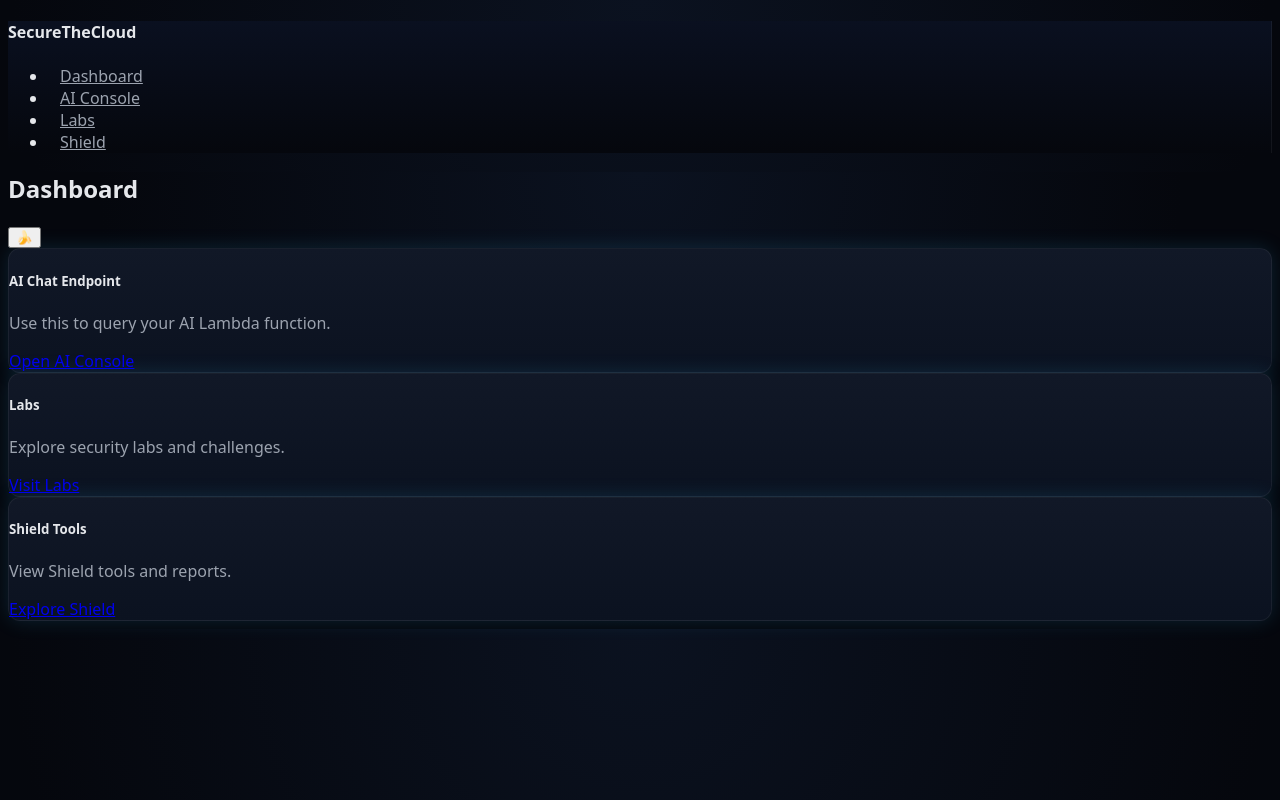
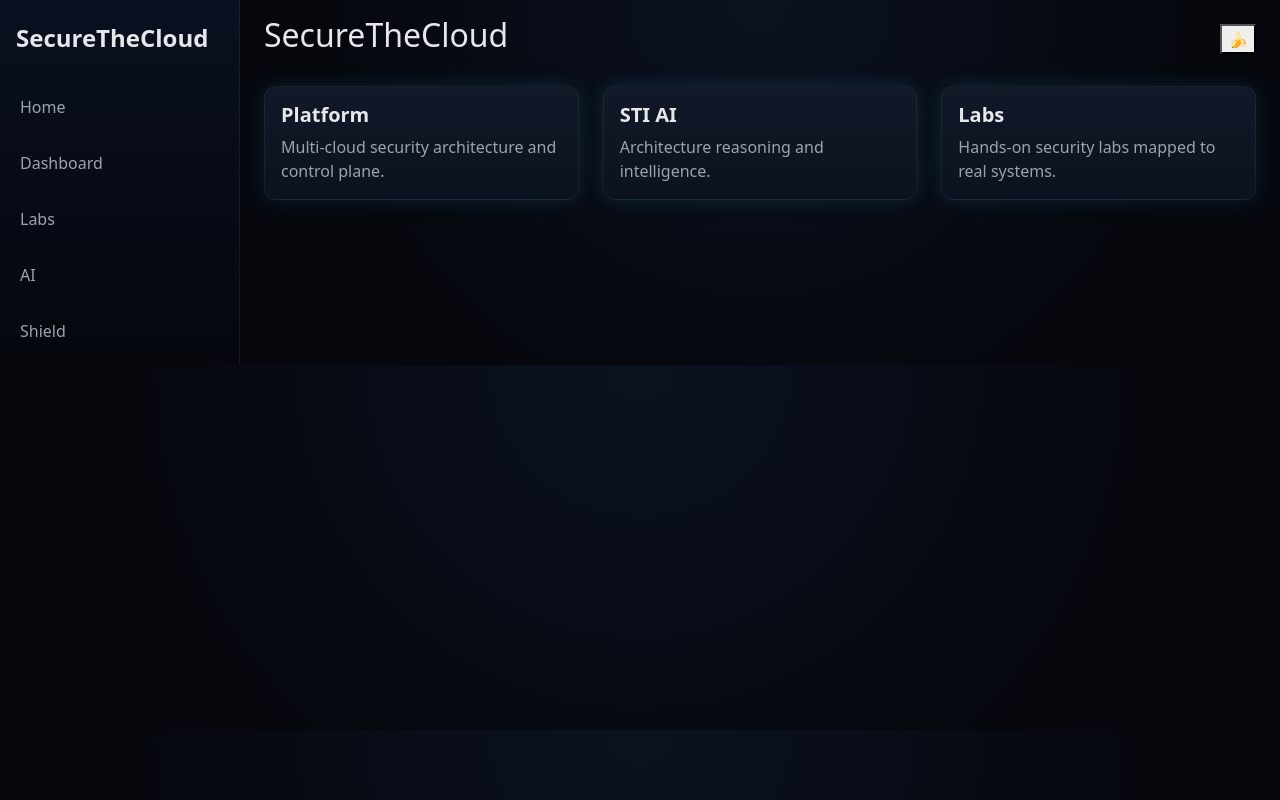
Before and after one commit to S3curethecloud/securethecloud-platform, a website: page site/index.html in a window 1280 px wide. Drawn offline with nearby package versions, Linux system fonts and the light colour scheme.

Commit message:
🩹 Restore Bootstrap CSS required for dashboard layout

```diff
--- a/site/index.html
+++ b/site/index.html
@@ -1,83 +1,93 @@
 <!DOCTYPE html>
-<html lang="en">
+<html lang="en" data-theme="dark">
 <head>
   <meta charset="UTF-8" />
   <meta name="viewport" content="width=device-width, initial-scale=1" />
   <title>SecureTheCloud Dashboard</title>
 
-  <!-- CSS (ONLY THIS) -->
-  <link rel="stylesheet" href="/site/css/azure-admin.css">
+  <!-- Bootstrap (REQUIRED for layout) -->
+  <link
+    href="https://cdn.jsdelivr.net/npm/bootstrap@5.3.2/dist/css/bootstrap.min.css"
+    rel="stylesheet"
+  />
+
+  <!-- Azure Theme (single CSS authority) -->
+  <link rel="stylesheet" href="/site/css/azure-admin.css" />
 </head>
 
 <body>
+
   <div class="d-flex" id="admin-dashboard">
+
     <!-- Sidebar -->
-    <nav class="sidebar bg-light">
+    <nav class="sidebar">
       <div class="sidebar-header px-3 py-4">
         <h4>SecureTheCloud</h4>
       </div>
+
       <ul class="nav flex-column px-2">
         <li class="nav-item mb-2">
-          <a class="nav-link" href="./azure-admin/index.html">Dashboard</a>
+          <a class="nav-link" href="/index.html">Home</a>
         </li>
         <li class="nav-item mb-2">
-          <a class="nav-link" href="../ai/index.html">AI Console</a>
+          <a class="nav-link" href="/azure-admin/index.html">Dashboard</a>
         </li>
         <li class="nav-item mb-2">
-          <a class="nav-link" href="../labs/index.html">Labs</a>
+          <a class="nav-link" href="/labs/index.html">Labs</a>
         </li>
         <li class="nav-item mb-2">
-          <a class="nav-link" href="../shield/index.html">Shield</a>
+          <a class="nav-link" href="/ai/index.html">AI</a>
+        </li>
+        <li class="nav-item mb-2">
+          <a class="nav-link" href="/shield/">Shield</a>
         </li>
       </ul>
     </nav>
 
-    <!-- Main content -->
+    <!-- Main -->
     <div class="main flex-grow-1 px-4 py-3">
-      <header class="d-flex justify-content-between align-items-center mb-3">
-        <h2>Dashboard</h2>
 
-        <!-- Theme Toggle (ID IS NON-NEGOTIABLE) -->
+      <header class="d-flex justify-content-between align-items-center mb-4">
+        <h2>SecureTheCloud</h2>
+
+        <!-- 🍌 THEME TOGGLE (ID IS NON-NEGOTIABLE) -->
         <button id="themeToggle" aria-label="Toggle theme">🍌</button>
       </header>
 
-      <!-- Cards -->
-      <div class="row g-4">
+      <section class="row g-4">
         <div class="col-md-4">
-          <div class="card shadow-sm">
+          <div class="card">
             <div class="card-body">
-              <h5 class="card-title">AI Chat Endpoint</h5>
-              <p class="card-text">Use this to query your AI Lambda function.</p>
-              <a href="../ai/index.html" class="btn btn-primary">Open AI Console</a>
+              <h5 class="card-title">Platform</h5>
+              <p class="card-text">Multi-cloud security architecture and control plane.</p>
             </div>
           </div>
         </div>
 
         <div class="col-md-4">
-          <div class="card shadow-sm">
+          <div class="card">
             <div class="card-body">
-              <h5 class="card-title">Labs</h5>
-              <p class="card-text">Explore security labs and challenges.</p>
-              <a href="../labs/index.html" class="btn btn-secondary">Visit Labs</a>
+              <h5 class="card-title">STI AI</h5>
+              <p class="card-text">Architecture reasoning and intelligence.</p>
             </div>
           </div>
         </div>
 
         <div class="col-md-4">
-          <div class="card shadow-sm">
+          <div class="card">
             <div class="card-body">
-              <h5 class="card-title">Shield Tools</h5>
-              <p class="card-text">View Shield tools and reports.</p>
-              <a href="../shield/index.html" class="btn btn-info">Explore Shield</a>
+              <h5 class="card-title">Labs</h5>
+              <p class="card-text">Hands-on security labs mapped to real systems.</p>
             </div>
           </div>
         </div>
-      </div>
-    </div> <!-- main -->
-  </div> <!-- #admin-dashboard -->
+      </section>
 
-  <!-- SCRIPTS (BOTTOM — ORDER MATTERS) -->
-  <script src="https://cdn.jsdelivr.net/npm/bootstrap@5.3.0/dist/js/bootstrap.bundle.min.js"></script>
+    </div>
+  </div>
+
+  <!-- JS (SINGLE AUTHORITY) -->
   <script src="/site/js/theme-toggle.js"></script>
+
 </body>
 </html>
```
